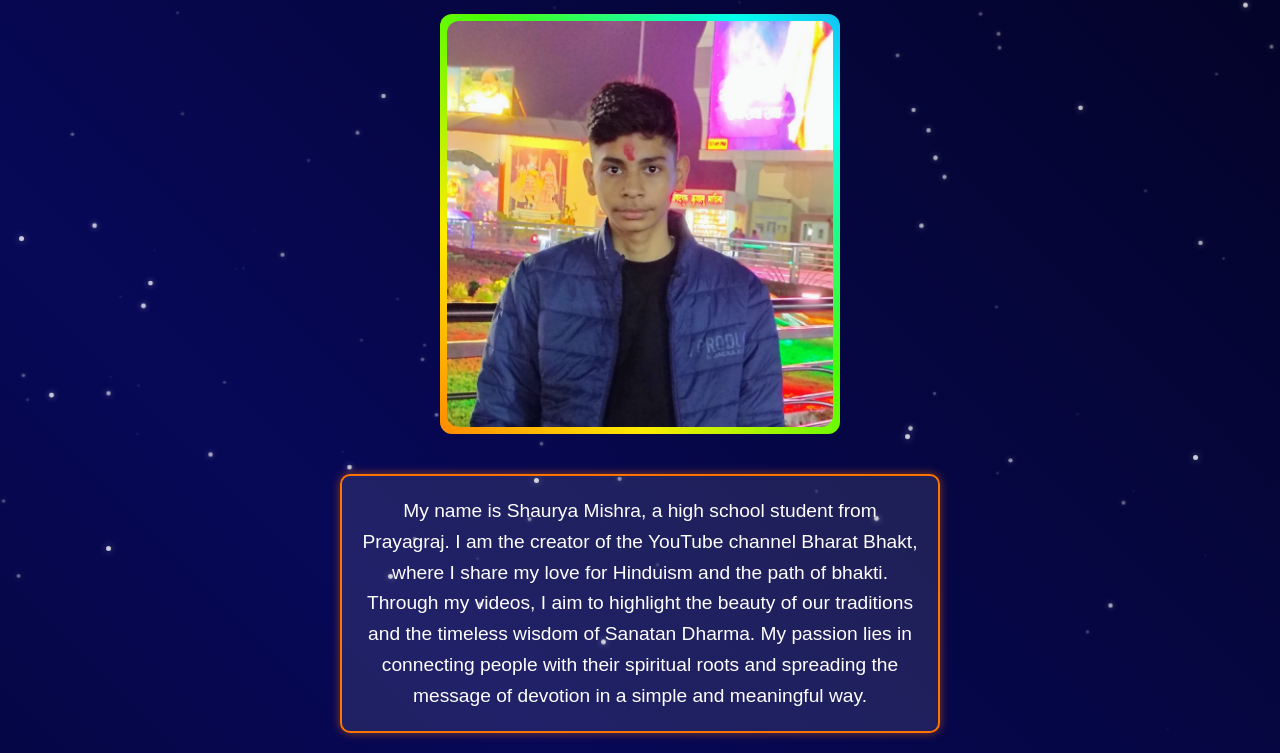
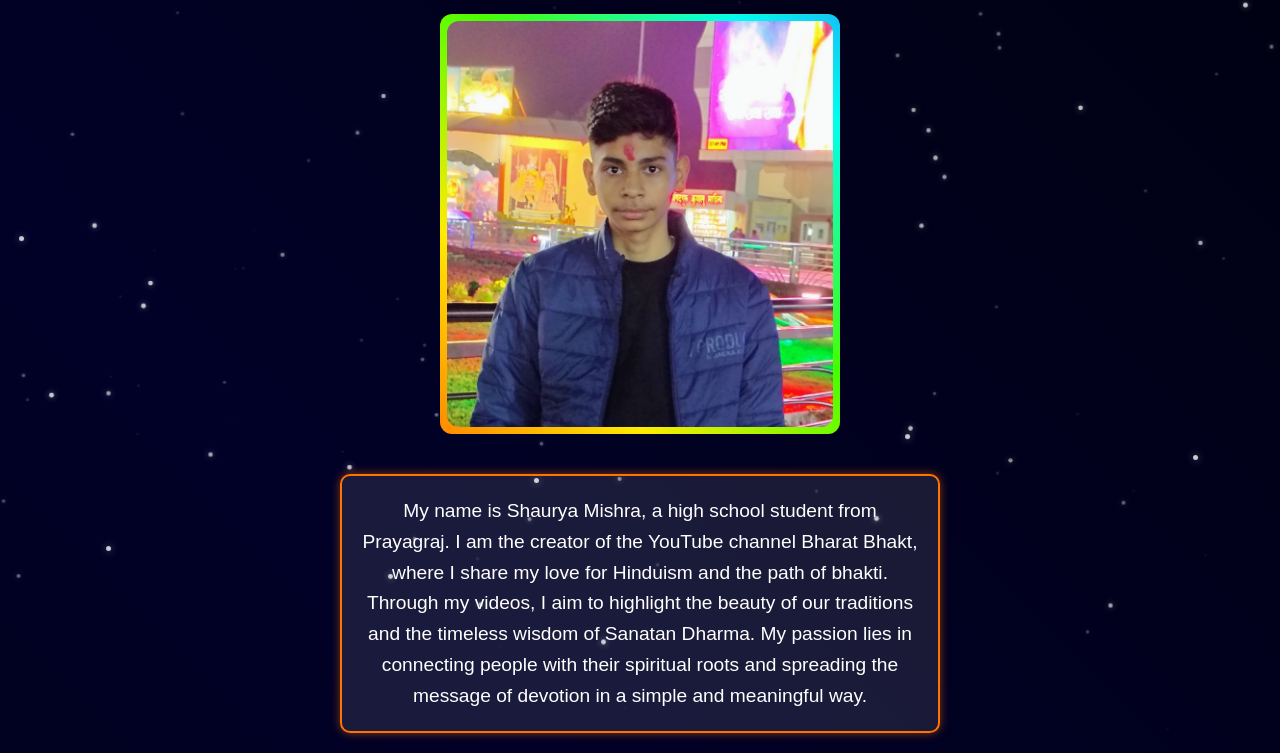
Before and after one commit to ShauryaMishra013/intro, a plain HTML site: page index.html in a window 1280 px wide. Shown: the part 83-836 px from the top of the page. Drawn offline with Linux system fonts and the light colour scheme.

Commit message:
Update index.html
change the background gradient colour

```diff
--- a/index.html
+++ b/index.html
@@ -22,7 +22,7 @@
       text-align: center;
       padding: 20px;
       overflow: hidden;
-      background: linear-gradient(45deg, #070e2f, #000000, #070857, #000000);
+      background: linear-gradient(45deg, #070e2f, #000000, #010128, #000000);
       background-size: 400% 400%;
       animation: gradientShift 10s ease infinite;
       position: relative;
```
